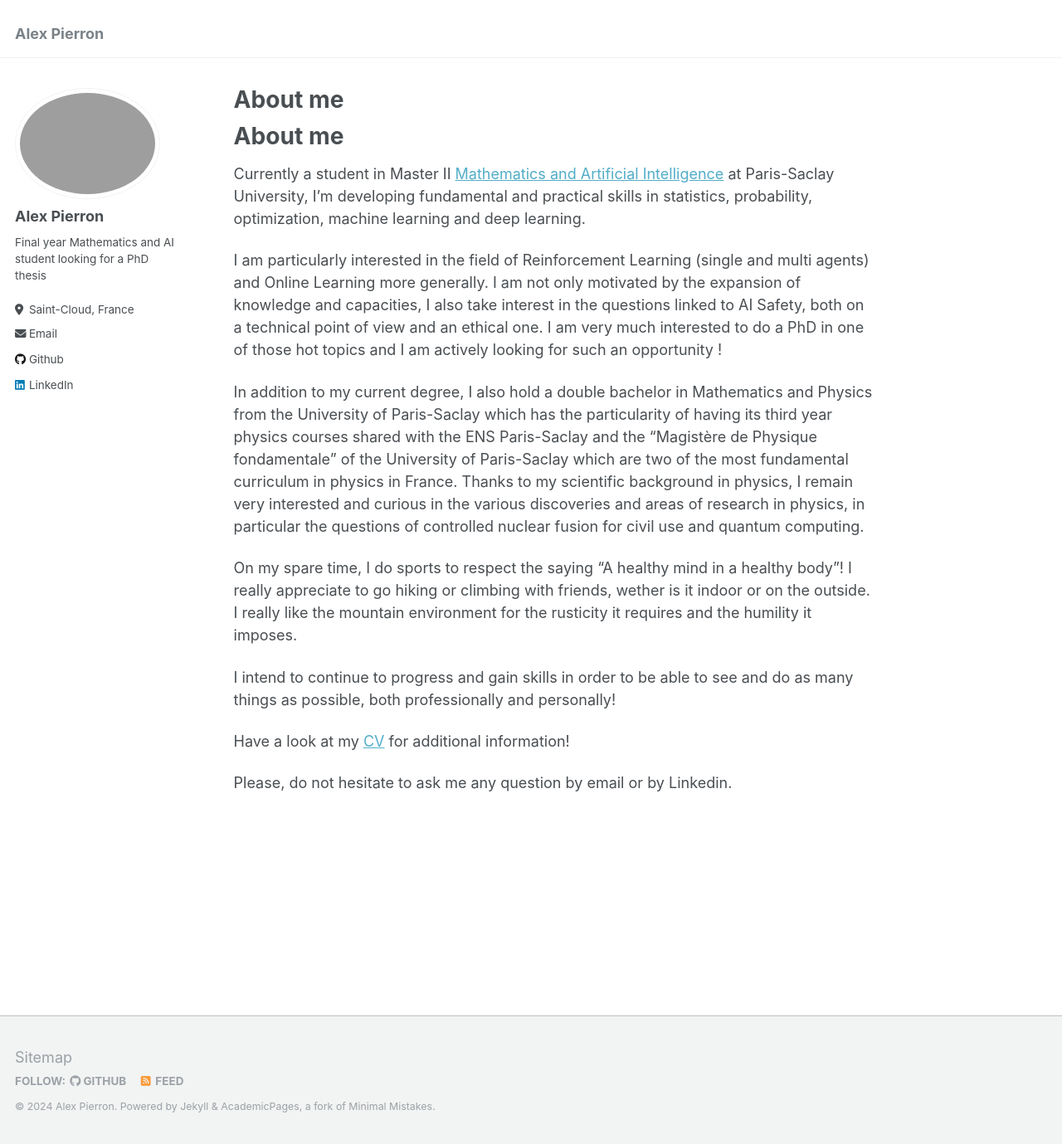
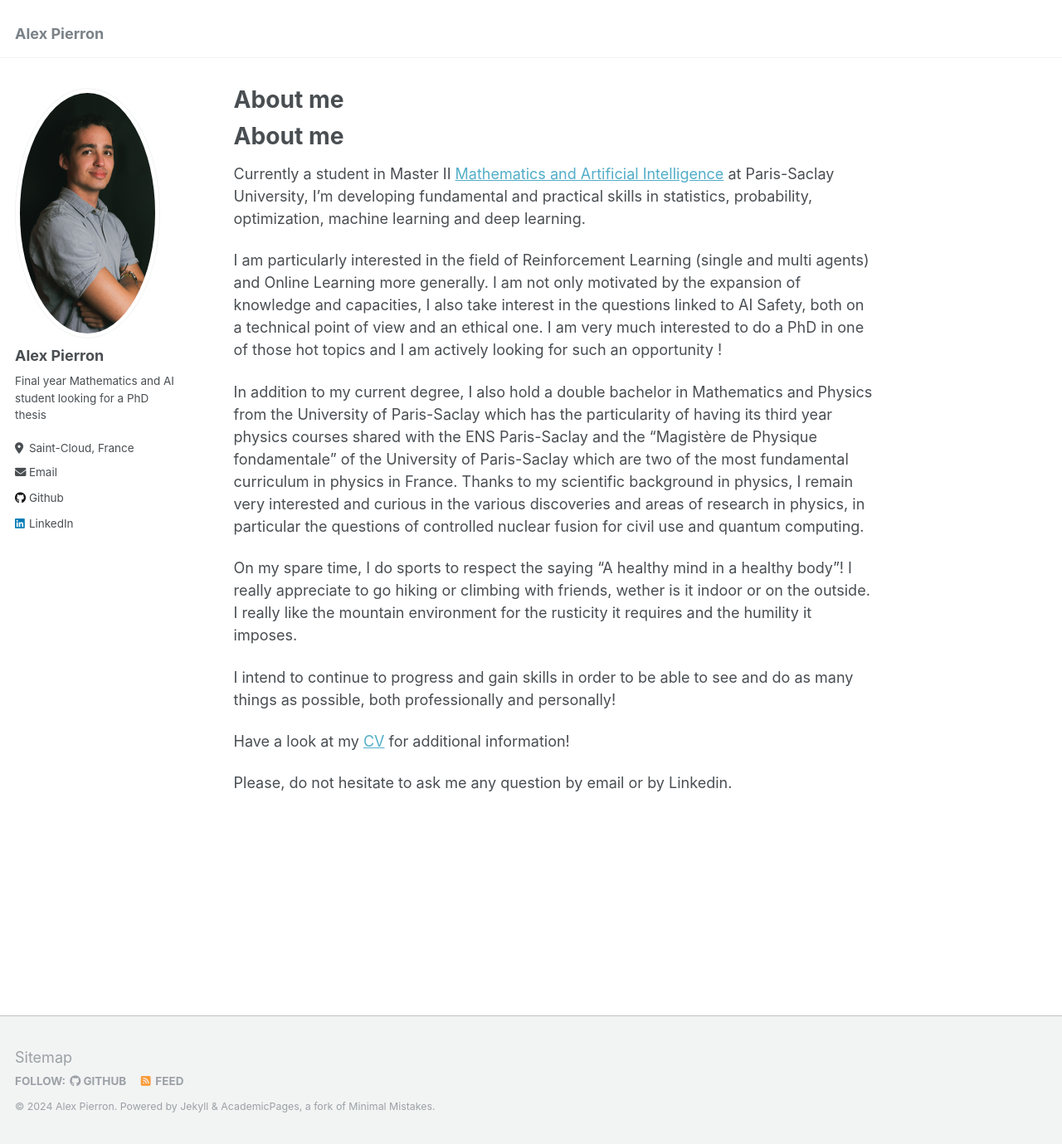
Before and after one commit to alex-pierron/alex-pierron.github.io, a Jekyll site: the page built from _pages/about.md, in a window 1280 px wide and 1379 px high. Shown: the whole window at 83% size. Built offline with Jekyll 4.4.1, drawn with Linux system fonts in a browser that asks for light colours.

Commit message:
Update author avatar in _config.yml

```diff
--- a/_config.yml
+++ b/_config.yml
@@ -21,7 +21,7 @@ repository               : "alex-pierron.github.io"
 #               Additional customization can be done by editing /_includes/author-profile.html
 author:
   # Biographic information
-  avatar           : ""
+  avatar           : "profile.jpg"
   name             : "Alex Pierron"
   pronouns         : # example: "she/her"
   bio              : "Final year Mathematics and AI student looking for a PhD thesis"
```
Also changed, not shown: images/profile.jpg (added).
